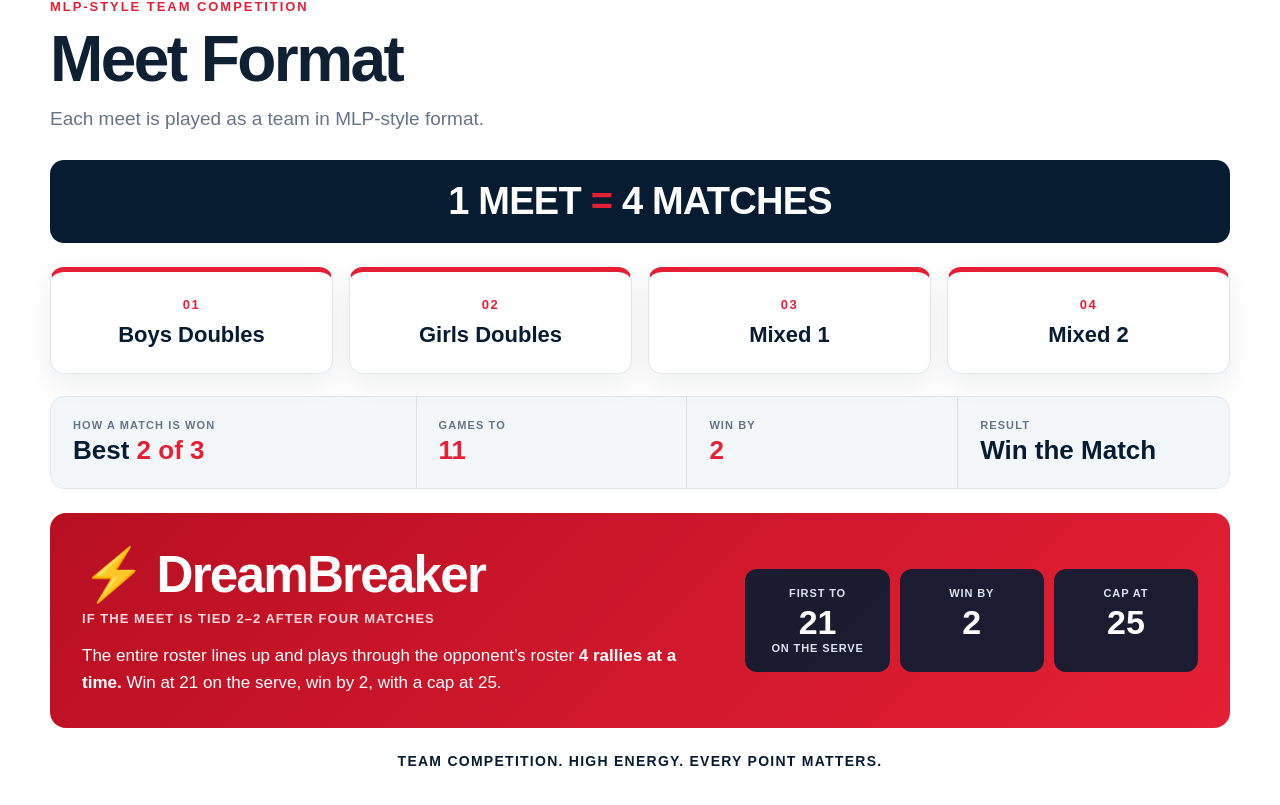
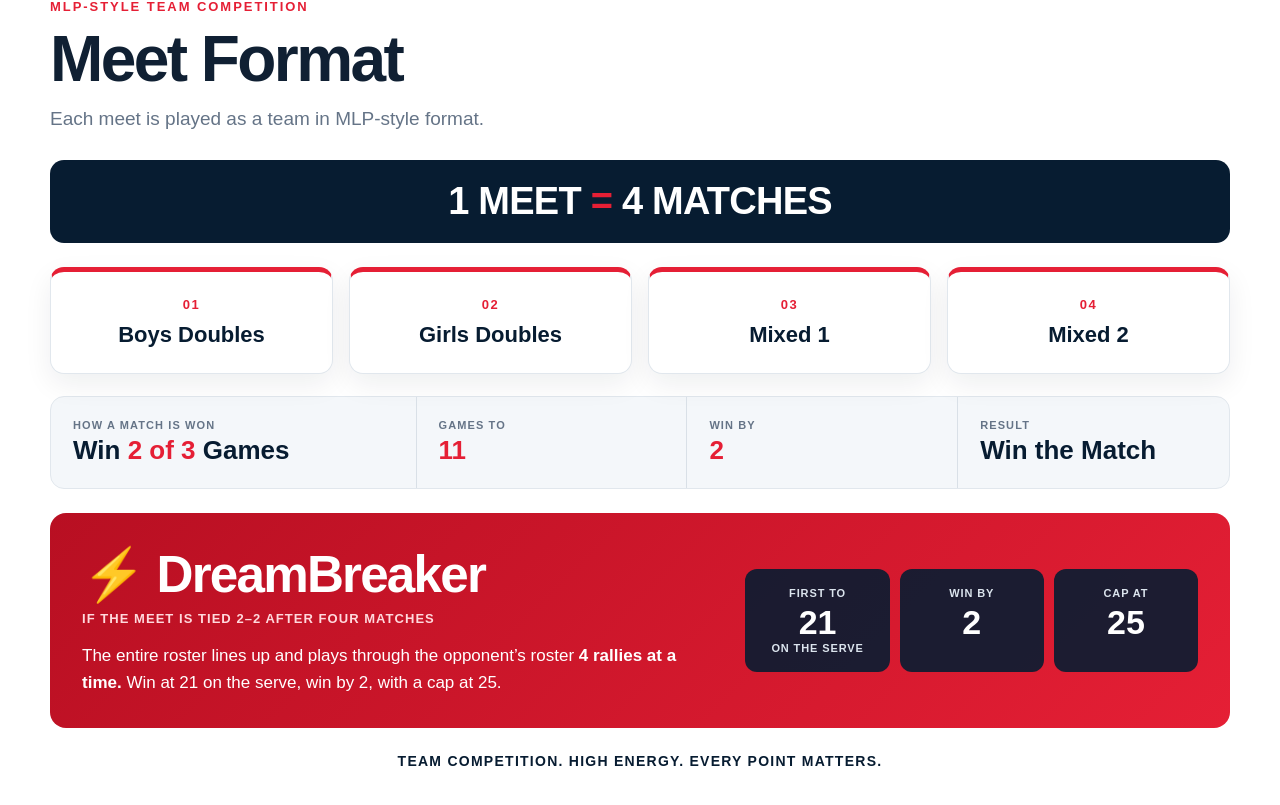
Before and after one commit to colesp-ui/wxpickleball, a Next.js app: page / in a window 1280 px wide. Shown: the part 8664-9469 px from the top of the page. Built offline with nearby package versions, Linux system fonts and the light colour scheme.

Commit message:
Update meet match win wording

```diff
--- a/app/layout.js
+++ b/app/layout.js
@@ -18,7 +18,7 @@
           <div className="meet-match"><div className="meet-num">04</div><h3>Mixed 2</h3></div>
         </div>
         <div className="match-rules">
-          <div className="match-rule"><span className="match-rule-label">How a match is won</span><span className="match-rule-value">Best <em>2 of 3</em></span></div>
+          <div className="match-rule"><span className="match-rule-label">How a match is won</span><span className="match-rule-value">Win <em>2 of 3</em> Games</span></div>
           <div className="match-rule"><span className="match-rule-label">Games to</span><span className="match-rule-value"><em>11</em></span></div>
           <div className="match-rule"><span className="match-rule-label">Win by</span><span className="match-rule-value"><em>2</em></span></div>
           <div className="match-rule"><span className="match-rule-label">Result</span><span className="match-rule-value">Win the Match</span></div>
```
